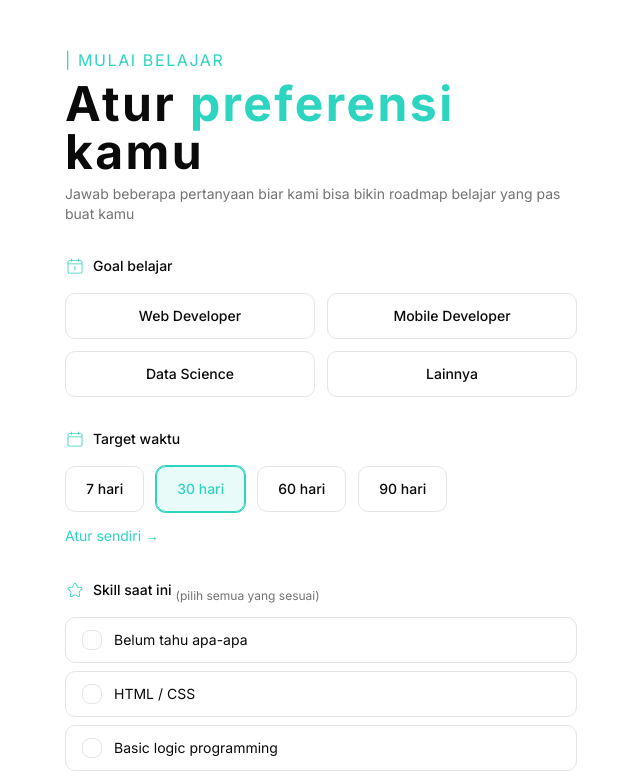
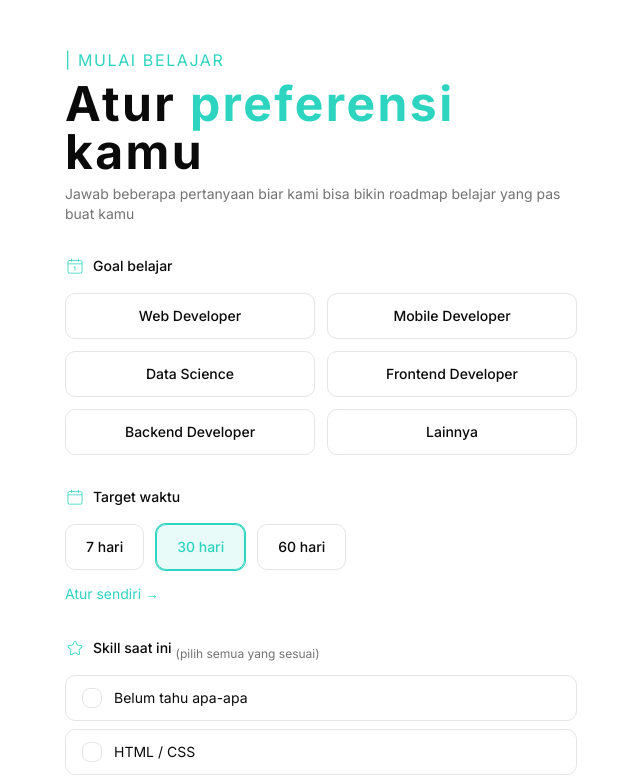
Before and after one commit to ilhamhilmi/Pandu, a Next.js app: page /onboarding in a window 1280 px wide. Shown: the top 778 px of the page, without its empty margins (319-959 px from the left). Built offline with nearby package versions, Linux system fonts and the light colour scheme; no server answers.

Commit message:
feat: adding goal option

```diff
--- a/app/onboarding/page.tsx
+++ b/app/onboarding/page.tsx
@@ -11,10 +11,12 @@ const GOAL_OPTIONS = [
   { value: "web developer", label: "Web Developer" },
   { value: "mobile developer", label: "Mobile Developer" },
   { value: "data science", label: "Data Science" },
+  { value: "frontend developer", label: "Frontend Developer" },
+  { value: "backend developer", label: "Backend Developer" },
   { value: "lainnya", label: "Lainnya" },
 ];
 
-const TARGET_DAYS = [7, 30, 60, 90];
+const TARGET_DAYS = [7, 30, 60];
 
 const SKILL_OPTIONS = [
   { value: "belum tahu apa-apa", label: "Belum tahu apa-apa" },
```
